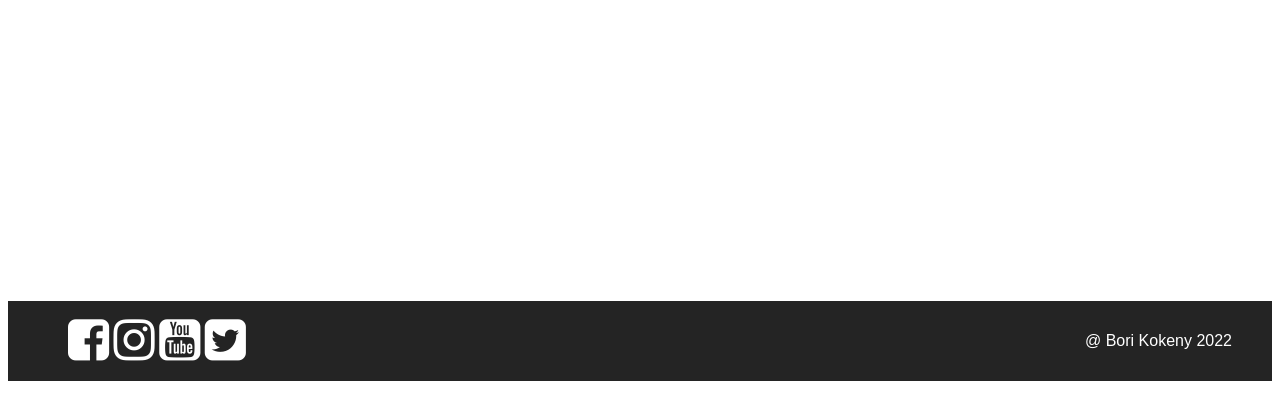
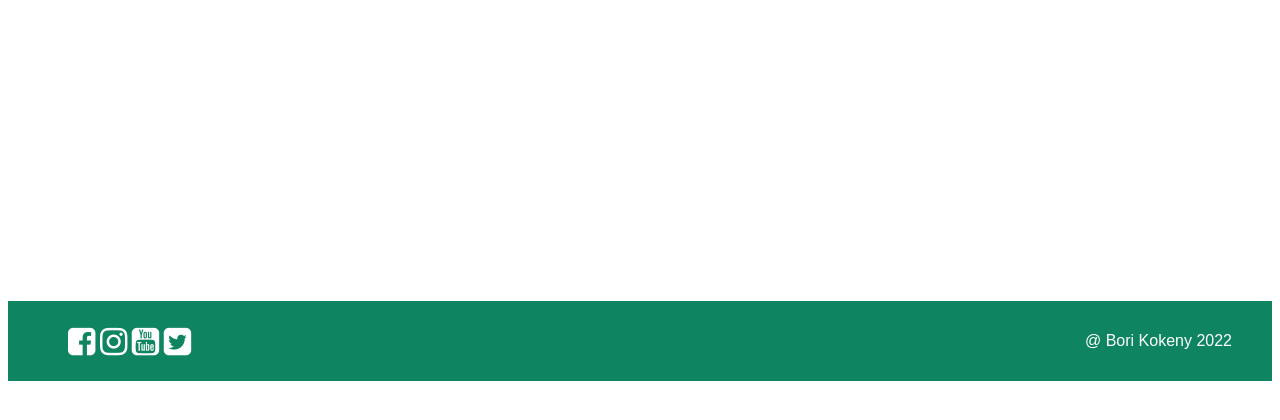
Before and after one commit to Noroff-FEU-Assignments/project-exam-1-borikokeny, a PHP site: page /index.html in a window 1280 px wide. Shown: the part 299-719 px from the top of the page. Run offline with PHP 8.4, Linux system fonts and the light colour scheme.

Commit message:
small changes

```diff
--- a/css/styles.css
+++ b/css/styles.css
@@ -6,6 +6,10 @@
 
 body {
     font-family: "Montserrat", sans-serif;
+}
+
+header {
+    background-image: ;
 }
 
 .footer-container-wrapper {
@@ -21,7 +25,8 @@ body {
 }
 
 .social-media i {
-    font-size: 3em;
+    font-size: 2em;
+    padding-top: 10px;
 }
 
 .copyright {
@@ -35,7 +40,7 @@ a {
 }
 
 footer {
-    background-color: rgb(36, 36, 36);
+    background-color: rgb(14, 132, 96);
 }
 
 footer p {
--- a/index.html
+++ b/index.html
@@ -19,6 +19,9 @@
     </script>
 </head>
 <body>
+    <header>
+
+    </header>
    <footer class="footer-container-wrapper">
     <div class="social-media">
         <a href="https://www.facebook.com">
```
Also changed, not shown: 1 other file.
